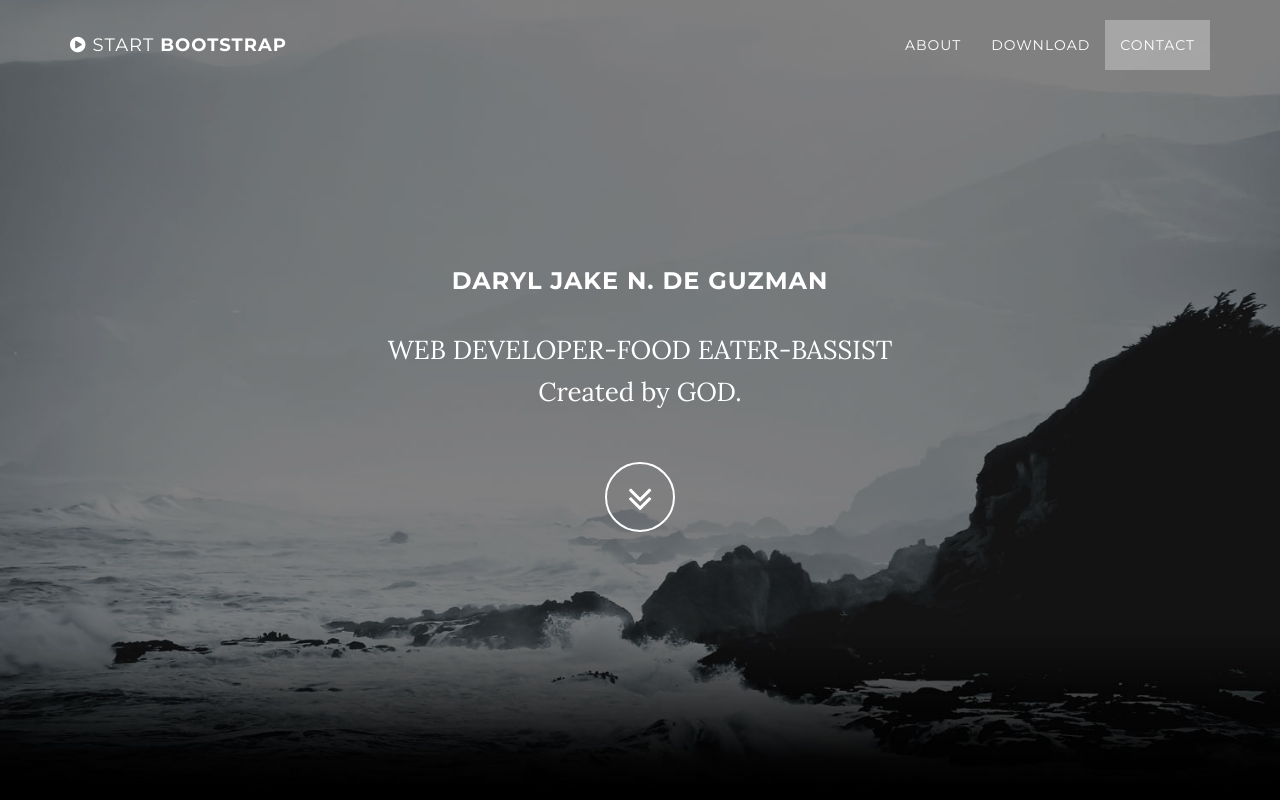
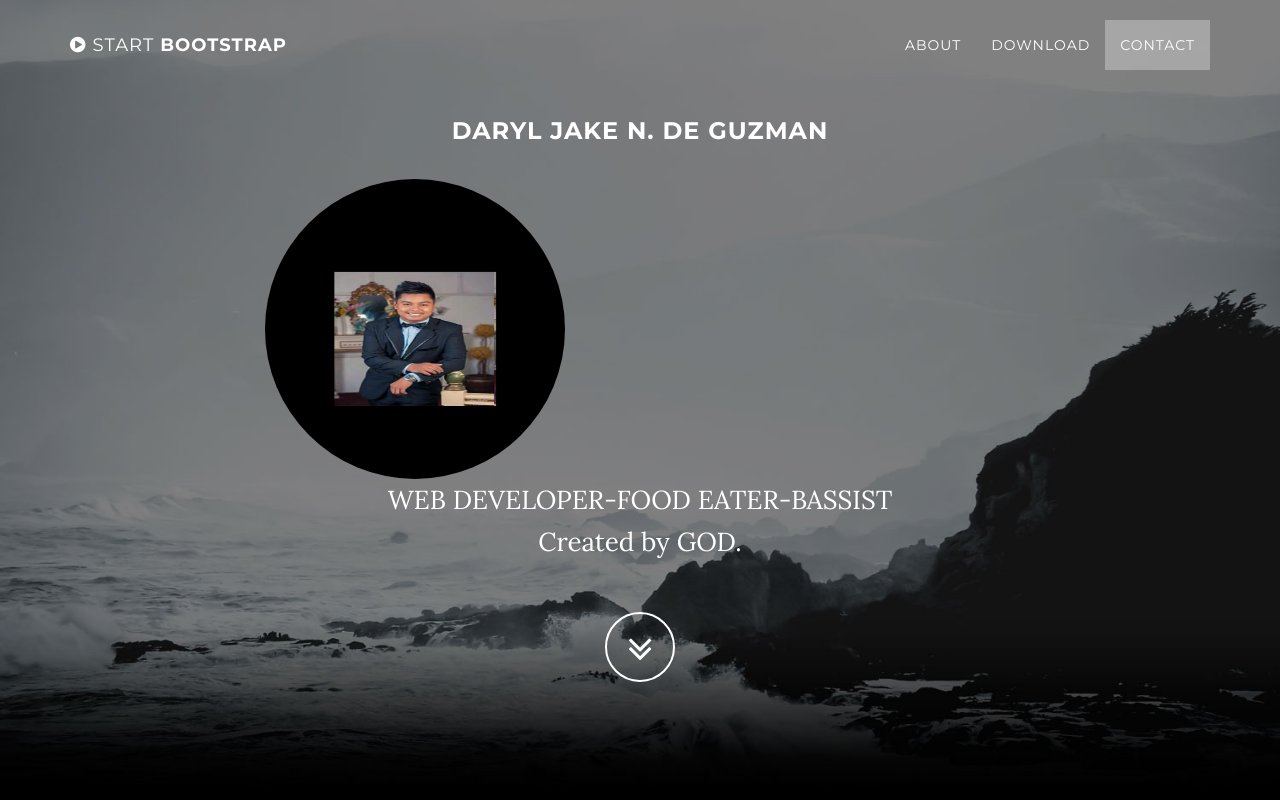
Before and after one commit to jajoke/resume-github.io, a website: page index.html in a window 1280 px wide. Shown: the top 800 px of the page. Drawn offline with nearby package versions, Linux system fonts and the light colour scheme; some packages are replaced by stand-ins of ours.

Commit message:
Update index.html

```diff
--- a/index.html
+++ b/index.html
@@ -75,7 +75,7 @@
                 <div class="row">
                     <div class="col-md-8 col-md-offset-2">
                         <h3>Daryl Jake N. De Guzman</h3>
-                          <img class="img-circle img-responsive img-center" style="200x100" src="profile.png/300x300" alt="">
+                          <img class="img-circle img-responsive img-center" style="width:300px;height:300px" src="profile.png" alt="">
                         <p class="intro-text">WEB DEVELOPER-FOOD EATER-BASSIST
                             <br>Created by GOD.</p>
                         <a href="#about" class="btn btn-circle page-scroll">
```
